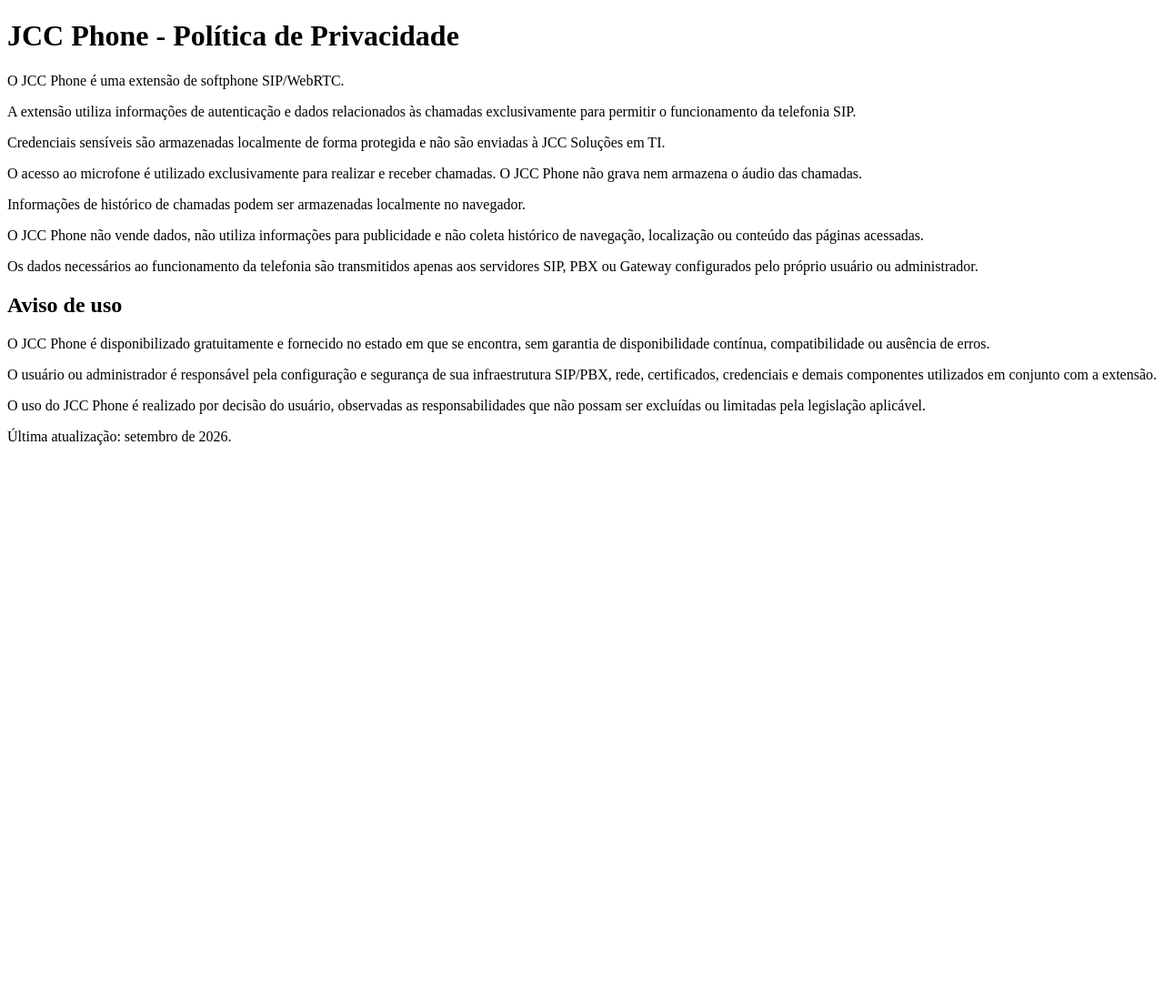
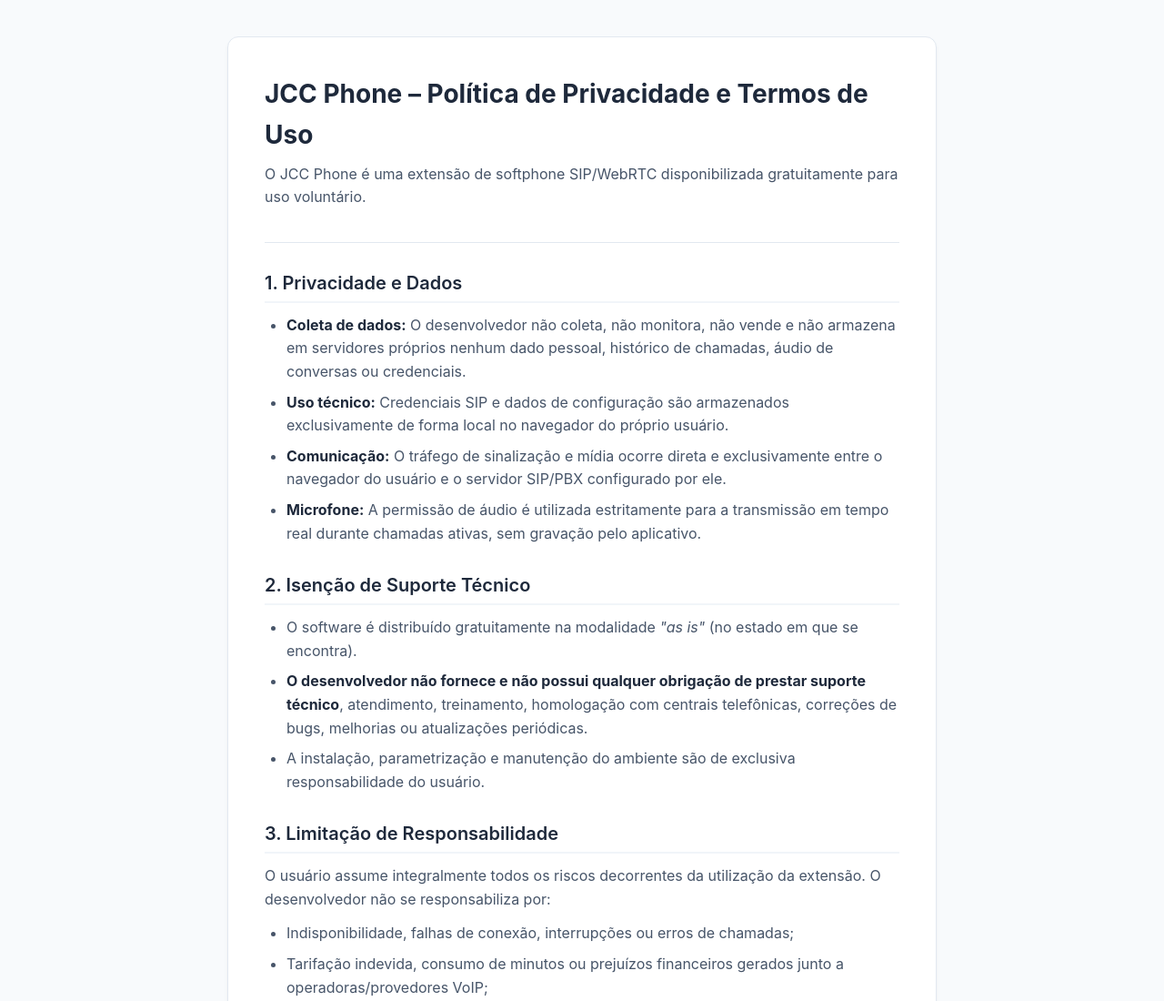
Before and after one commit to jcunha09/jcc-phone-privacy, a plain HTML site: page index.html in a window 1280 px wide. Shown: the top 1100 px of the page at 91% size. Before the commit the page ends 800 px from the top, so only its background shows below. Drawn offline with Linux system fonts and the light colour scheme.

Commit message:
Update privacy policy and add styling to index.html

```diff
--- a/index.html
+++ b/index.html
@@ -1,68 +1,161 @@
 <!DOCTYPE html>
 <html lang="pt-BR">
 <head>
-  <meta charset="UTF-8">
-  <meta name="viewport" content="width=device-width, initial-scale=1.0">
-  <title>JCC Phone - Política de Privacidade</title>
+    <meta charset="UTF-8">
+    <meta name="viewport" content="width=device-width, initial-scale=1.0">
+    <meta name="robots" content="index, follow">
+    <title>JCC Phone - Política de Privacidade e Termos de Uso</title>
+    <style>
+        :root {
+            --bg-color: #f8fafc;
+            --card-bg: #ffffff;
+            --text-primary: #1e293b;
+            --text-secondary: #475569;
+            --border-color: #e2e8f0;
+            --accent: #2563eb;
+        }
+
+        * {
+            box-sizing: border-box;
+            margin: 0;
+            padding: 0;
+        }
+
+        body {
+            font-family: -apple-system, BlinkMacSystemFont, "Segoe UI", Roboto, Helvetica, Arial, sans-serif;
+            background-color: var(--bg-color);
+            color: var(--text-primary);
+            line-height: 1.6;
+            padding: 40px 20px;
+        }
+
+        .container {
+            max-width: 780px;
+            margin: 0 auto;
+            background: var(--card-bg);
+            padding: 40px;
+            border-radius: 12px;
+            box-shadow: 0 4px 6px -1px rgba(0, 0, 0, 0.05), 0 2px 4px -2px rgba(0, 0, 0, 0.05);
+            border: 1px solid var(--border-color);
+        }
+
+        header {
+            border-bottom: 1px solid var(--border-color);
+            padding-bottom: 24px;
+            margin-bottom: 28px;
+        }
+
+        h1 {
+            font-size: 1.75rem;
+            font-weight: 700;
+            color: var(--text-primary);
+            margin-bottom: 8px;
+        }
+
+        .intro {
+            font-size: 1rem;
+            color: var(--text-secondary);
+        }
+
+        h2 {
+            font-size: 1.25rem;
+            font-weight: 600;
+            color: var(--text-primary);
+            margin-top: 28px;
+            margin-bottom: 12px;
+            padding-bottom: 4px;
+            border-bottom: 2px solid #f1f5f9;
+        }
+
+        p {
+            margin-bottom: 12px;
+            color: var(--text-secondary);
+        }
+
+        ul {
+            list-style: disc;
+            padding-left: 24px;
+            margin-bottom: 16px;
+            color: var(--text-secondary);
+        }
+
+        li {
+            margin-bottom: 8px;
+        }
+
+        strong {
+            color: var(--text-primary);
+        }
+
+        .footer {
+            margin-top: 36px;
+            padding-top: 20px;
+            border-top: 1px solid var(--border-color);
+            font-size: 0.9rem;
+            color: #64748b;
+        }
+
+        .footer p {
+            margin-bottom: 6px;
+            color: #64748b;
+        }
+
+        .contact-box {
+            background-color: #f1f5f9;
+            padding: 12px 16px;
+            border-radius: 6px;
+            font-family: monospace;
+            font-size: 0.9rem;
+            display: inline-block;
+            margin-top: 8px;
+        }
+    </style>
 </head>
 <body>
 
-  <h1>JCC Phone - Política de Privacidade</h1>
+<main class="container">
+    <header>
+        <h1>JCC Phone – Política de Privacidade e Termos de Uso</h1>
+        <p class="intro">O JCC Phone é uma extensão de softphone SIP/WebRTC disponibilizada gratuitamente para uso voluntário.</p>
+    </header>
 
-  <p>
-    O JCC Phone é uma extensão de softphone SIP/WebRTC.
-  </p>
+    <section>
+        <h2>1. Privacidade e Dados</h2>
+        <ul>
+            <li><strong>Coleta de dados:</strong> O desenvolvedor não coleta, não monitora, não vende e não armazena em servidores próprios nenhum dado pessoal, histórico de chamadas, áudio de conversas ou credenciais.</li>
+            <li><strong>Uso técnico:</strong> Credenciais SIP e dados de configuração são armazenados exclusivamente de forma local no navegador do próprio usuário.</li>
+            <li><strong>Comunicação:</strong> O tráfego de sinalização e mídia ocorre direta e exclusivamente entre o navegador do usuário e o servidor SIP/PBX configurado por ele.</li>
+            <li><strong>Microfone:</strong> A permissão de áudio é utilizada estritamente para a transmissão em tempo real durante chamadas ativas, sem gravação pelo aplicativo.</li>
+        </ul>
+    </section>
 
-  <p>
-    A extensão utiliza informações de autenticação e dados relacionados às chamadas
-    exclusivamente para permitir o funcionamento da telefonia SIP.
-  </p>
+    <section>
+        <h2>2. Isenção de Suporte Técnico</h2>
+        <ul>
+            <li>O software é distribuído gratuitamente na modalidade <em>"as is"</em> (no estado em que se encontra).</li>
+            <li><strong>O desenvolvedor não fornece e não possui qualquer obrigação de prestar suporte técnico</strong>, atendimento, treinamento, homologação com centrais telefônicas, correções de bugs, melhorias ou atualizações periódicas.</li>
+            <li>A instalação, parametrização e manutenção do ambiente são de exclusiva responsabilidade do usuário.</li>
+        </ul>
+    </section>
 
-  <p>
-    Credenciais sensíveis são armazenadas localmente de forma protegida e não são
-    enviadas à JCC Soluções em TI.
-  </p>
+    <section>
+        <h2>3. Limitação de Responsabilidade</h2>
+        <p>O usuário assume integralmente todos os riscos decorrentes da utilização da extensão. O desenvolvedor não se responsabiliza por:</p>
+        <ul>
+            <li>Indisponibilidade, falhas de conexão, interrupções ou erros de chamadas;</li>
+            <li>Tarifação indevida, consumo de minutos ou prejuízos financeiros gerados junto a operadoras/provedores VoIP;</li>
+            <li>Invasões, vazamentos de senhas ou acessos indevidos decorrentes de má configuração de servidores SIP, redes locais ou estações de trabalho do usuário;</li>
+            <li>Danos diretos, indiretos, perdas de negócios ou lucros cessantes decorrentes do uso ou da impossibilidade de uso da ferramenta.</li>
+        </ul>
+    </section>
 
-  <p>
-    O acesso ao microfone é utilizado exclusivamente para realizar e receber chamadas.
-    O JCC Phone não grava nem armazena o áudio das chamadas.
-  </p>
+    <section>
+        <h2>4. Descontinuação</h2>
+        <p>O projeto pode ser modificado, suspenso ou descontinuado da Chrome Web Store a qualquer momento, sem aviso prévio.</p>
+    </section>
 
-  <p>
-    Informações de histórico de chamadas podem ser armazenadas localmente no navegador.
-  </p>
-
-  <p>
-    O JCC Phone não vende dados, não utiliza informações para publicidade e não coleta
-    histórico de navegação, localização ou conteúdo das páginas acessadas.
-  </p>
-
-  <p>
-    Os dados necessários ao funcionamento da telefonia são transmitidos apenas aos
-    servidores SIP, PBX ou Gateway configurados pelo próprio usuário ou administrador.
-  </p>
-
-  <h2>Aviso de uso</h2>
-
-  <p>
-    O JCC Phone é disponibilizado gratuitamente e fornecido no estado em que se encontra,
-    sem garantia de disponibilidade contínua, compatibilidade ou ausência de erros.
-  </p>
-
-  <p>
-    O usuário ou administrador é responsável pela configuração e segurança de sua
-    infraestrutura SIP/PBX, rede, certificados, credenciais e demais componentes
-    utilizados em conjunto com a extensão.
-  </p>
-
-  <p>
-    O uso do JCC Phone é realizado por decisão do usuário, observadas as responsabilidades
-    que não possam ser excluídas ou limitadas pela legislação aplicável.
-  </p>
-
-  <p>
-    Última atualização: setembro de 2026.
-  </p>
-
-</body>
-</html>
+    <div class="footer">
+        <p><strong>Última atualização:</strong> Setembro de 2026.</p>
+        <p><strong>Contato institucional:</strong></p>
+        <div class="contact-box">contato@seudominio.com</div>
+    </div>
```
